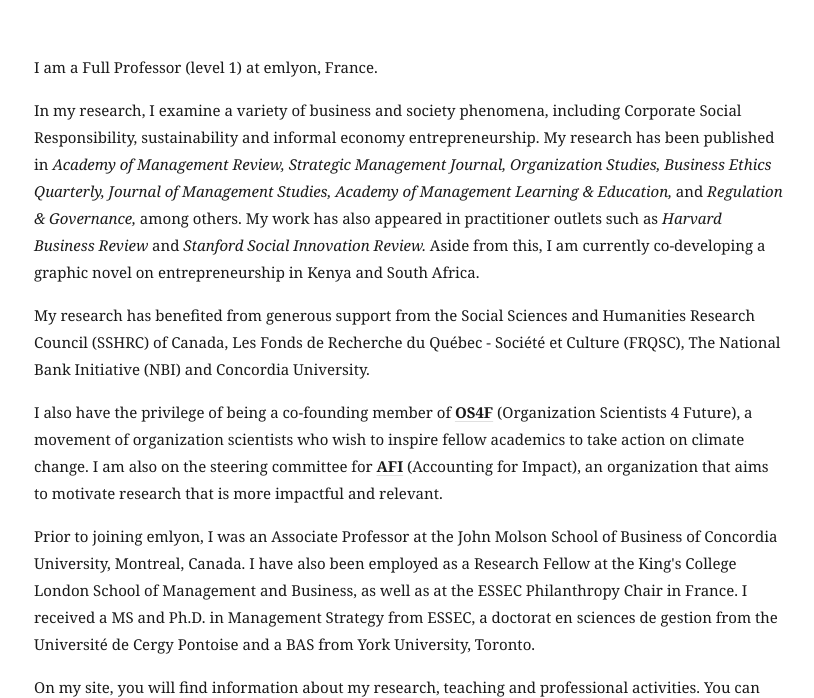
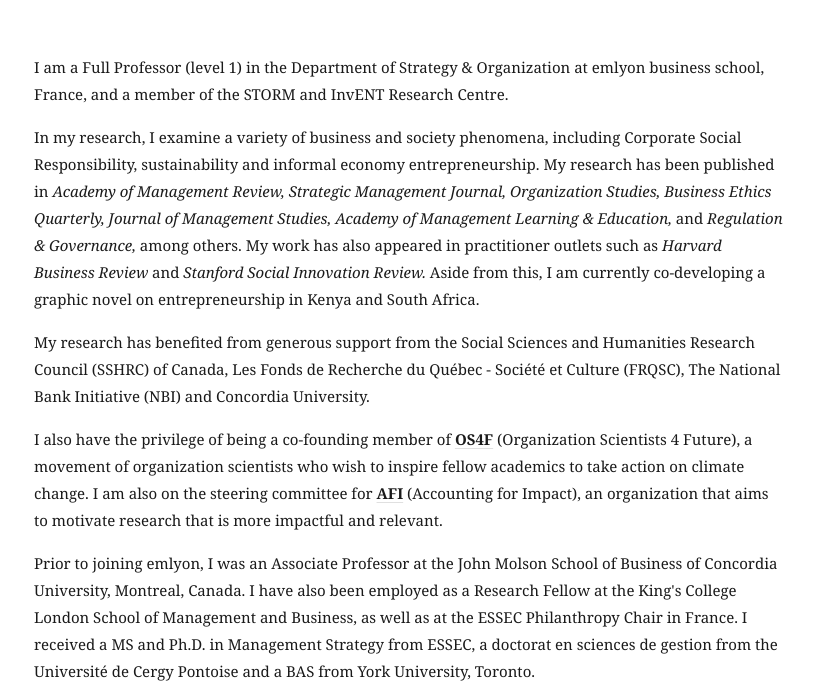
Before and after one commit to jbilla84/website, a plain HTML site: page index.html in a window 1280 px wide. Shown: the part 59-757 px from the top of the page, without its empty margins (230-1044 px from the left). Drawn offline with Linux system fonts and the light colour scheme.

Commit message:
Update index.html

```diff
--- a/index.html
+++ b/index.html
@@ -24,7 +24,7 @@
   <main class="main-content">
 
     <div class="profile-intro">
-      <p>I am a Full Professor (level 1) at emlyon, France.</p>
+      <p>I am a Full Professor (level 1) in the Department of Strategy & Organization at emlyon business school, France, and a member of the STORM and InvENT Research Centre.</p>
 
       <p>In my research, I examine a variety of business and society phenomena, including Corporate Social Responsibility, sustainability and informal economy entrepreneurship. My research has been published in <em>Academy of Management Review, Strategic Management Journal, Organization Studies, Business Ethics Quarterly, Journal of Management Studies, Academy of Management Learning &amp; Education,</em> and <em>Regulation &amp; Governance,</em> among others. My work has also appeared in practitioner outlets such as <em>Harvard Business Review</em> and <em>Stanford Social Innovation Review.</em> Aside from this, I am currently co-developing a graphic novel on entrepreneurship in Kenya and South Africa.</p>
 
```
